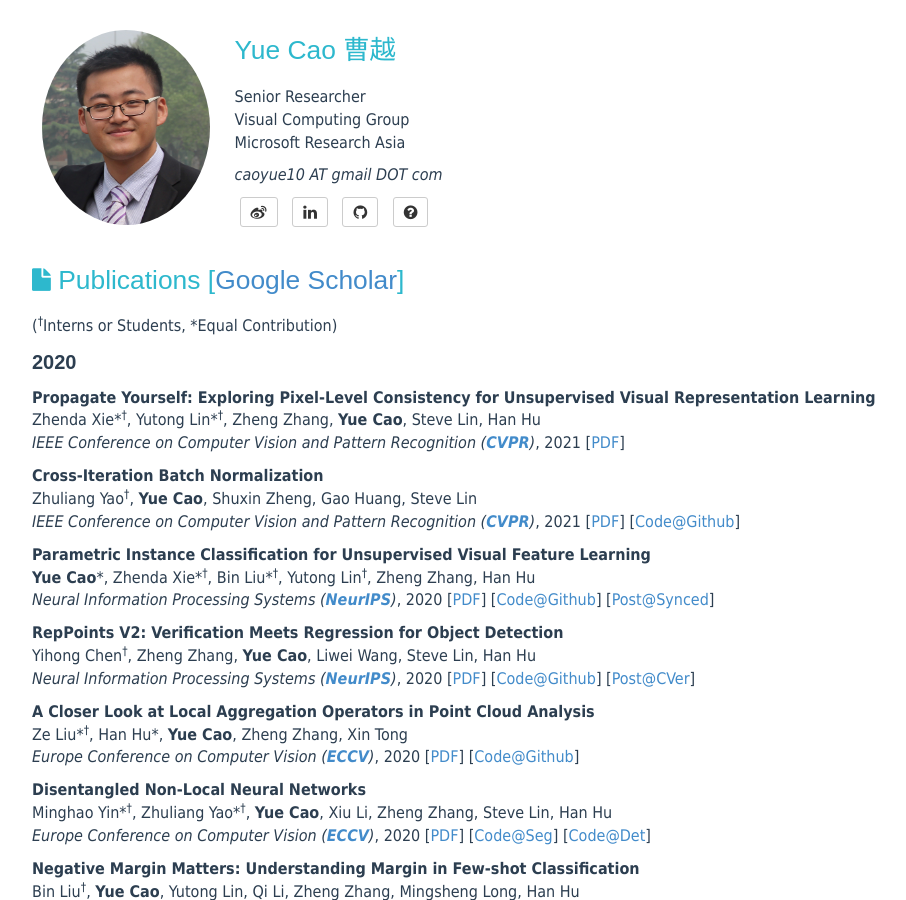
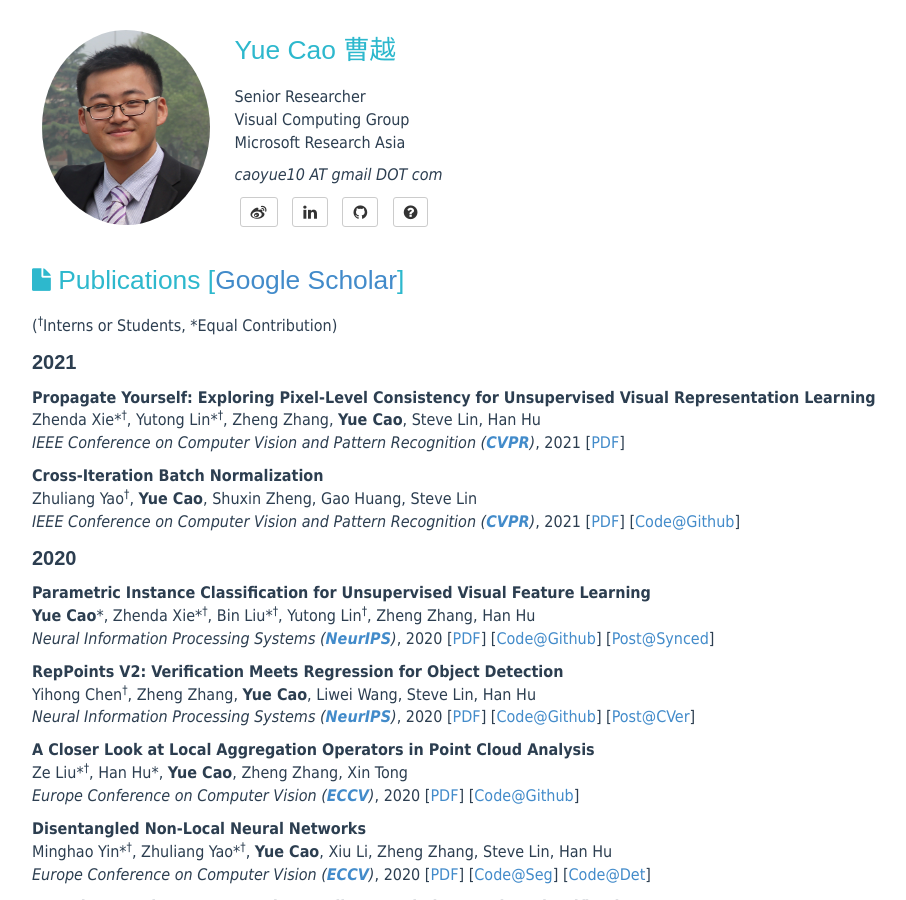
Before and after one commit to caoyue10/caoyue10.github.io, a Jekyll site: the page built from allpub.html, in a window 1280 px wide and 900 px high. Shown: the whole window, without its empty margins (138-1044 px from the left). Built offline with Jekyll 4.4.1, drawn with Linux system fonts in a browser that asks for light colours.

Commit message:
Update allpub.html

```diff
--- a/allpub.html
+++ b/allpub.html
@@ -7,7 +7,7 @@
         <h1><i class="fa fa-file"></i> Publications [<a href="https://scholar.google.com/citations?user=iRUO1ckAAAAJ&hl=zh-CN" target="_blank">Google Scholar</a>]</h1>
     </header>
 	<p>(<sup><span>&#8224;</span></sup>Interns or Students, *Equal Contribution)</p>
-	<p style="font-size:20px;font-weight:bold;font-family:Arial,sans-serif;">2020</p>
+	<p style="font-size:20px;font-weight:bold;font-family:Arial,sans-serif;">2021</p>
 	<p><strong>Propagate Yourself: Exploring Pixel-Level Consistency for Unsupervised Visual Representation Learning</strong><br>
 	    Zhenda Xie*<sup><span>&#8224;</span></sup>, Yutong Lin*<sup><span>&#8224;</span></sup>, Zheng Zhang, <strong>Yue Cao</strong>, Steve Lin, Han Hu<br>
 	    <em>IEEE Conference on Computer Vision and Pattern Recognition (<a href="http://cvpr2021.thecvf.com/"><strong>CVPR</strong></a>)</em>, 2021 [<a href="https://arxiv.org/abs/2011.10043">PDF</a>]
@@ -16,6 +16,7 @@
             Zhuliang Yao<sup><span>&#8224;</span></sup>, <strong>Yue Cao</strong>, Shuxin Zheng, Gao Huang, Steve Lin<br>
             <em>IEEE Conference on Computer Vision and Pattern Recognition (<a href="http://cvpr2021.thecvf.com/"><strong>CVPR</strong></a>)</em>, 2021 [<a href="https://arxiv.org/abs/2002.05712">PDF</a>] [<a href="https://github.com/Howal/Cross-iterationBatchNorm">Code@Github</a>]
             </p>
+	<p style="font-size:20px;font-weight:bold;font-family:Arial,sans-serif;">2020</p>
 	<p><strong>Parametric Instance Classification for Unsupervised Visual Feature Learning</strong><br>
             <strong>Yue Cao</strong>*, Zhenda Xie*<sup><span>&#8224;</span></sup>, Bin Liu*<sup><span>&#8224;</span></sup>, Yutong Lin<sup><span>&#8224;</span></sup>, Zheng Zhang, Han Hu<br>
             <em>Neural Information Processing Systems (<a href="https://neurips.cc/Conferences/2020"><strong>NeurIPS</strong></a>)</em>, 2020 [<a href="https://arxiv.org/abs/2006.14618">PDF</a>] [<a href="https://github.com/bl0/PIC">Code@Github</a>] [<a href="https://www.jiqizhixin.com/articles/2020-07-09-7">Post@Synced</a>]
@@ -76,7 +77,6 @@
             <strong>Yue Cao</strong>*, Bin Liu*, Mingsheng Long, Jianmin Wang<br>
             <em>Europe Conference on Computer Vision (<a href="https://eccv2018.org"><strong>ECCV</strong></a>)</em>, 2018 [<a href="doc/cross-modal-hamming-hashing-eccv18.pdf">PDF</a>]
             </p>
-
             <p>
                 <strong>Transferable Representation Learning with Deep Adaptation Networks</strong><br>
                 Mingsheng Long, <strong>Yue Cao</strong>, Zhangjie Cao, Jianmin Wang, Michael I. Jordan<br>
```
